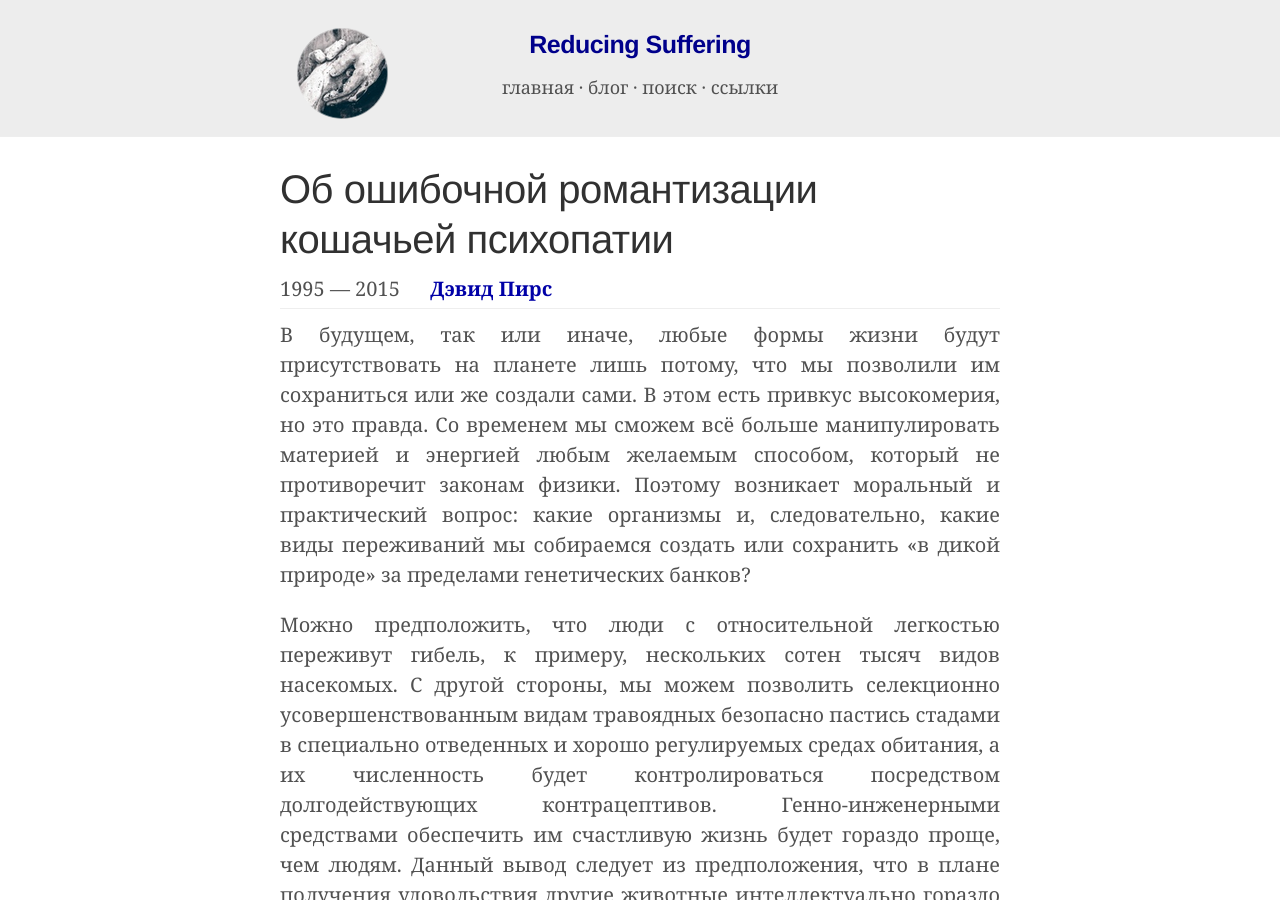
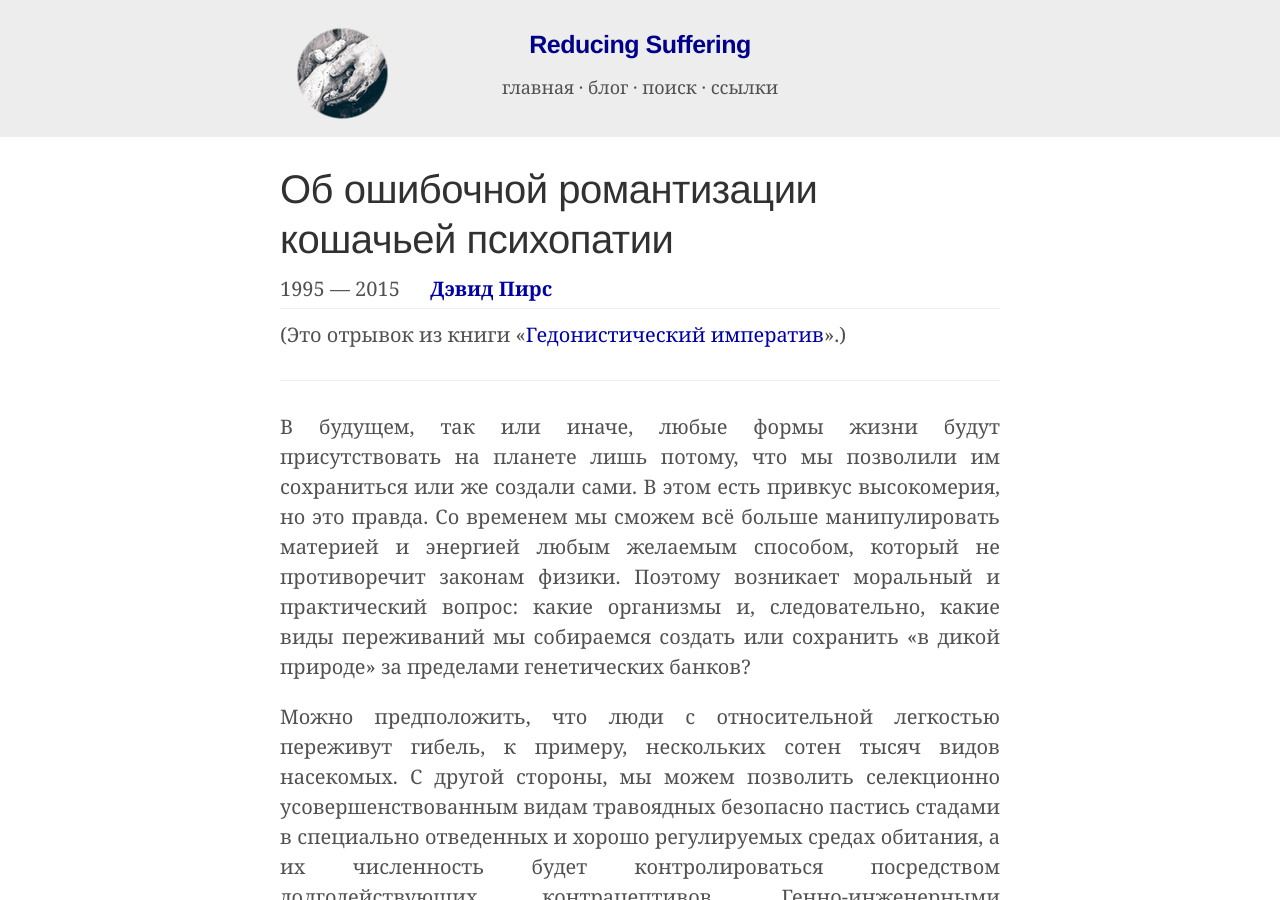
Before and after one commit to ReducingSuffering/reducingsuffering.github.io, a Jekyll site: the page built from _articles/david-pearce-1.md, in a window 1280 px wide and 900 px high. Built offline with Jekyll 4.4.1, drawn with Linux system fonts in a browser that asks for light colours.

Commit message:
Update david-pearce-1.md

```diff
--- a/_articles/david-pearce-1.md
+++ b/_articles/david-pearce-1.md
@@ -14,6 +14,9 @@ translated_by: Александр Баженов
 preview: assets/images/wall/cat-and-mouse-3150485_1280.jpg
 preview_here: true
 ---
+(Это отрывок из книги «[Гедонистический императив](89.html)».)
+
+---
 В будущем, так или иначе, любые формы жизни будут присутствовать на планете лишь потому, что мы позволили им сохраниться или же создали сами. В этом есть привкус высокомерия, но это правда. Со временем мы сможем всё больше манипулировать материей и энергией любым желаемым способом, который не противоречит законам физики. Поэтому возникает моральный и практический вопрос: какие организмы и, следовательно, какие виды переживаний мы собираемся создать или сохранить «в дикой природе» за пределами генетических банков?
 
 Можно предположить, что люди с относительной легкостью переживут гибель, к примеру, нескольких сотен тысяч видов насекомых. С другой стороны, мы можем позволить селекционно усовершенствованным видам травоядных безопасно пастись стадами в специально отведенных и хорошо регулируемых средах обитания, а их численность будет контролироваться посредством долгодействующих контрацептивов. Генно-инженерными средствами обеспечить им счастливую жизнь будет гораздо проще, чем людям. Данный вывод следует из предположения, что в плане получения удовольствия другие животные интеллектуально гораздо менее привередливы, чем многие представители нашего вида.
```
